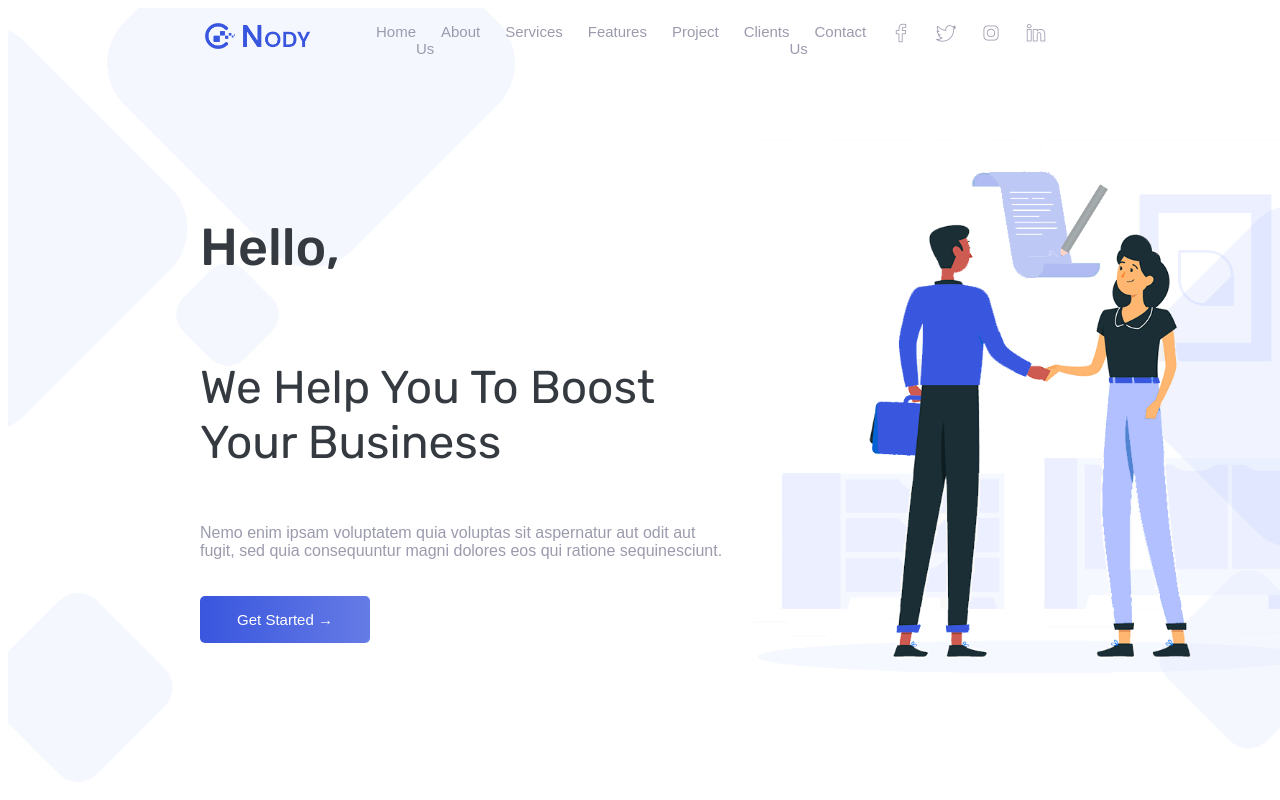
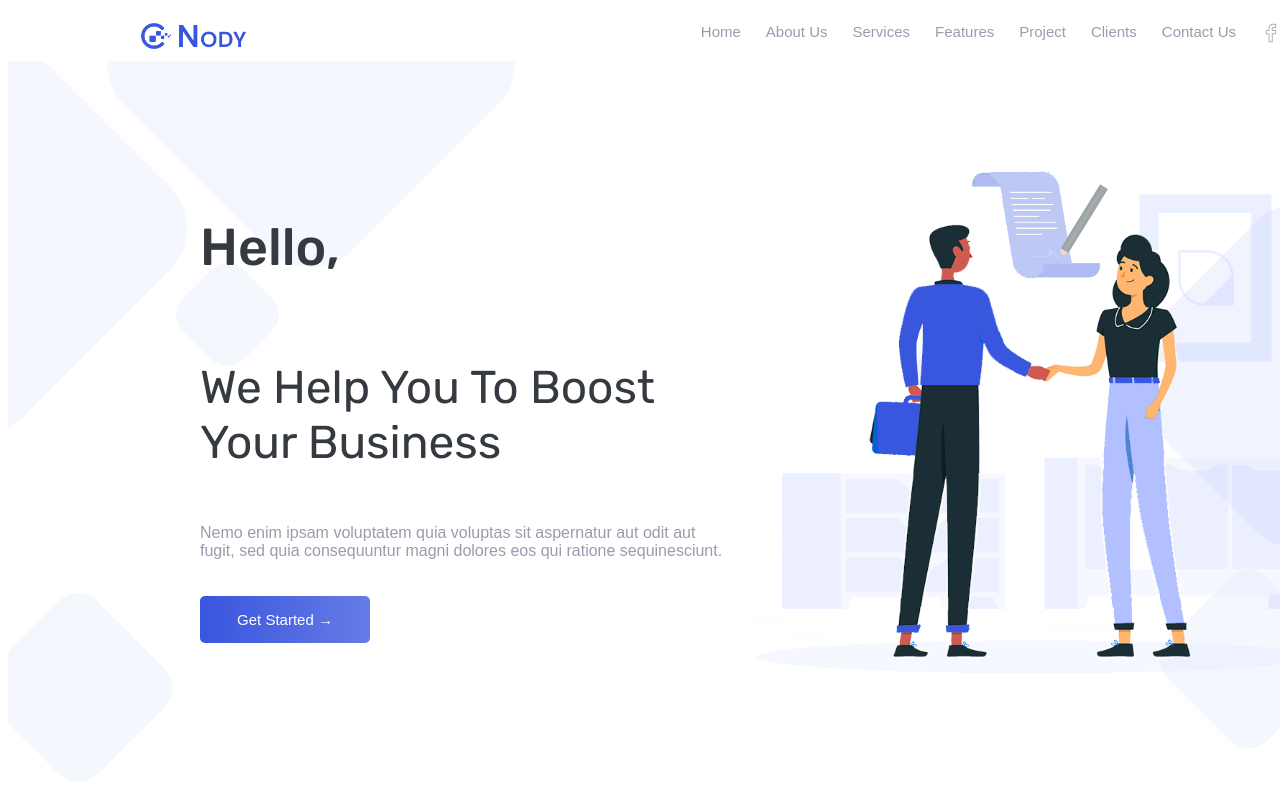
Before and after one commit to yeswanth-2003/NODY, a plain HTML site: page index.html in a window 1280 px wide. Shown: the top 800 px of the page. Drawn offline with Linux system fonts and the light colour scheme; a web font is replaced by a local one.

Commit message:
Update style.css

```diff
--- a/style.css
+++ b/style.css
@@ -15,10 +15,10 @@ nav{
     display: flex;
     justify-content: space-between;
     margin-top: 0px;
-    margin-left: 15%;
-    width: 60%;
+    width: 100%;
     position: fixed;
-    background: transparent;
+    background: white;
+    padding: 0 10%;
 }
 .logo img{
     height: 26px;
```
